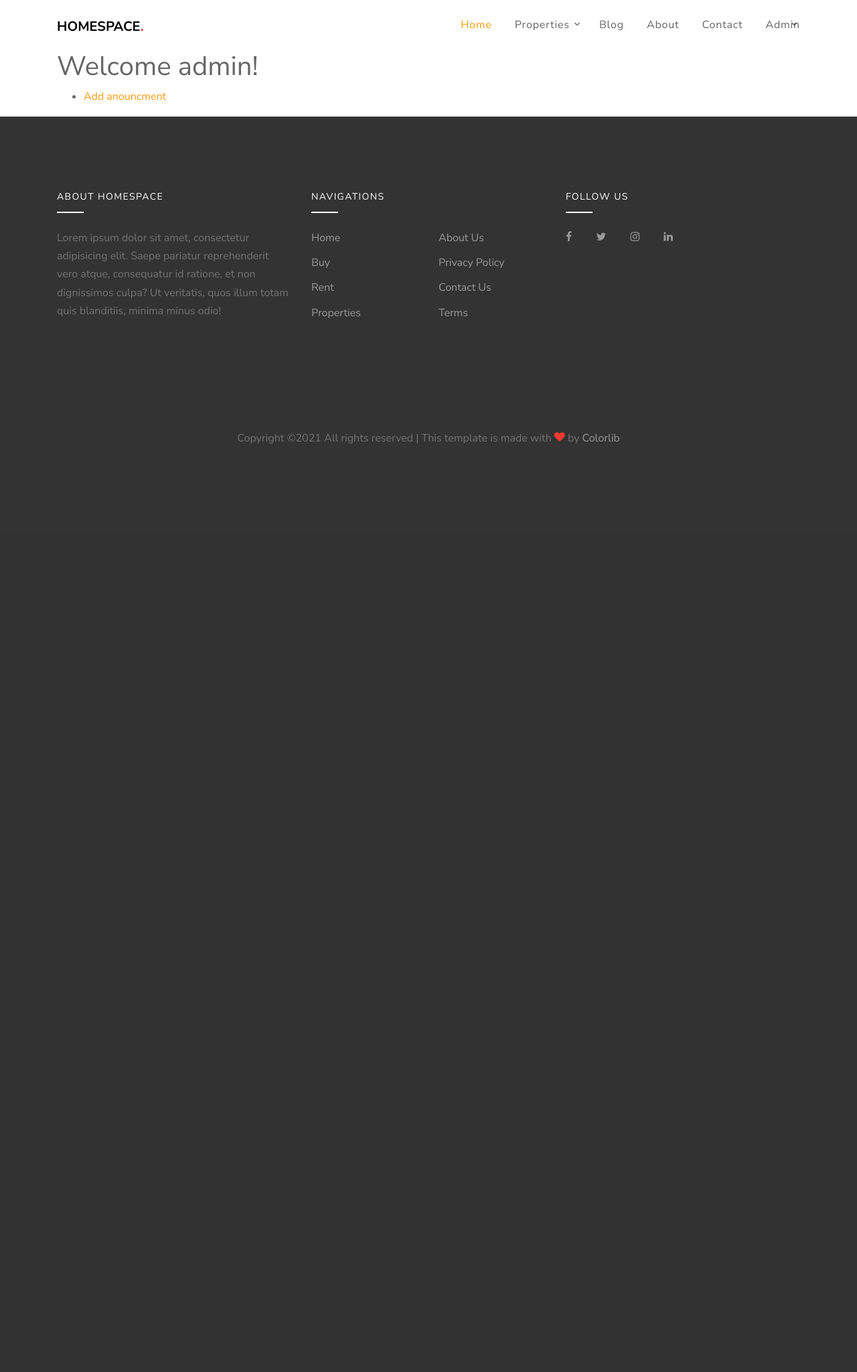
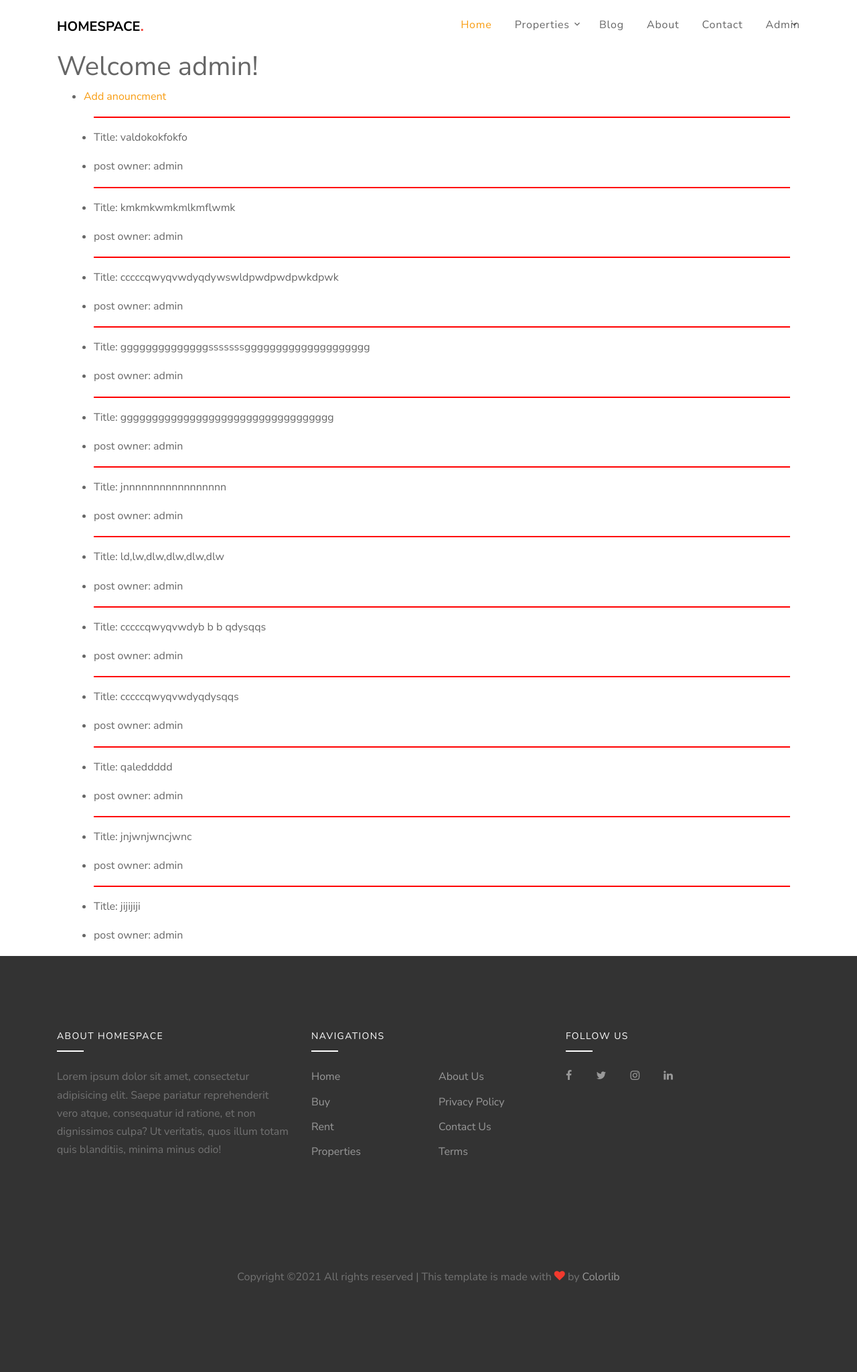
Before and after one commit to AsliddinTuxtasinov/HomeSpace, a Django app: page /users/user_page/ in a window 1280 px wide; the page is wider, and only the part inside the window is pictured. Shown: the part 35-2083 px from the top of that part at 67% size. Before the commit the page ends 697 px from the top of that part, so only its background shows below. Run offline with Django 3.2, Linux system fonts and the light colour scheme; a user stored in the database is signed in; data comes from the database, SQL or seed files in the repository; both versions use the stored data as it was after the commit; some libraries are stand-ins or nearby versions; some web fonts are replaced.

Commit message:
create post view's error fixed

```diff
--- a/templates/profilePage/user_page.html
+++ b/templates/profilePage/user_page.html
@@ -11,7 +11,16 @@
         <div class="content-header">
             <h1>Welcome {{user.username}}!</h1>
             <ul>
-                <li><a href="{% url 'crate_post' %}">Add anouncment</a></li>
+                <li><a href="{% url 'create_post' %}">Add anouncment</a></li>
+            </ul>
+        </div>
+        <div class="container">
+            <ul>
+                {% for post in posts %}
+                    <hr style="border:1px solid red;">
+                    <li><p>Title: {{ post.title }}</p></li>
+                    <li>post owner: {{ post.owner }}</li>
+                {% endfor %}
             </ul>
         </div>
     {% else %}
--- a/users/admin.py
+++ b/users/admin.py
@@ -1,13 +1,13 @@
 from django.contrib import admin
 from django.contrib.auth.admin import UserAdmin
 
-from .forms import CostumeUserCrateForm, CostumeUserChangeForm
+from .forms import CostumeUserCreateForm, CostumeUserChangeForm
 from .models import CustomUser
 
 # Register your models here.
 @admin.register(CustomUser)
 class CostumUserAdmin(UserAdmin):
-    add_form = CostumeUserCrateForm
+    add_form = CostumeUserCreateForm
     form = CostumeUserChangeForm
     model = CustomUser
     list_display = ('username', 'email', 'first_name', 'last_name', 'telefon_number' ,'is_staff')
--- a/users/urls.py
+++ b/users/urls.py
@@ -1,6 +1,6 @@
 from django.urls import path
 from django.contrib.auth import views as auth_views
-from .views import SignUpView, UserEditView ,UserPageView, PostCrateView
+from .views import SignUpView, UserEditView ,UserPageView, PostCreateView
 
 urlpatterns = [
     path('signup/', SignUpView.as_view(), name='signup'),
@@ -10,5 +10,5 @@ urlpatterns = [
     )),
 
     path('user_page/', UserPageView.as_view(), name='user_page'),
-    path('crate_post/', PostCrateView.as_view(), name='crate_post'),
+    path('create_post/', PostCreateView.as_view(), name='create_post'),
 ]
--- a/users/views.py
+++ b/users/views.py
@@ -1,25 +1,44 @@
+# from django.shortcuts import render, redirect  # second way for create post
 from django.urls import reverse_lazy
-from django.views.generic import UpdateView, ListView, CreateView
+from django.views.generic import UpdateView, ListView, CreateView, View
 
-from .forms import CostumeUserCrateForm, CostumeUserChangeForm, PostCrateForm
+from .forms import CostumeUserCreateForm, CostumeUserChangeForm, PostCreateForm
 from main.models import Posts
 
 
-class PostCrateView(CreateView):
-    model = Posts
-    form_class = PostCrateForm
-    template_name = 'blog/crate_post.html'
-    # fields = '__all__'
-    success_url = reverse_lazy('user_page')
+# first way for create post
+class PostCreateView(CreateView):
+    form_class = PostCreateForm
+    template_name = 'blog/create_post.html'
+    success_url = reverse_lazy("user_page")
 
-    # def form_valid(self, form):
-    #     form.owner = self.request.user
-    #     return super().form_valid(form)
 
+    def form_valid(self,form):
+        self.object = form.save(commit=False)
+        form.instance.owner = self.request.user
+        return super().form_valid(form)
+
+# second way for create post
+# class PostCreateView(View):
+#     form_class = PostCreateForm
+#     template_name = 'blog/create_post.html'
+#
+#     def get(self, request, *args, **kwargs):
+#         form = self.form_class()
+#         return render(request, self.template_name, {'form': form})
+#
+#     def post(self, request, *args, **kwargs):
+#         form = self.form_class(data=request.POST)
+#         if form.is_valid():
+#             qs = form.save(commit=False)
+#             qs.owner = self.request.user
+#             qs.save()
+#             return redirect('user_page')
+#         return render(request, self.template_name, {'form': form})
 
 
 class SignUpView(CreateView):
-    form_class = CostumeUserCrateForm
+    form_class = CostumeUserCreateForm
     success_url = reverse_lazy('login')
     template_name = 'registration/signup.html'
 
@@ -36,3 +55,7 @@ class UserPageView(ListView):
     model = Posts
     context_object_name = 'posts'
     template_name = 'profilePage/user_page.html'
+
+    def get_queryset(self):
+        queryset = self.model._default_manager.filter(owner=self.request.user)
+        return queryset
```
Also changed, not shown: users/forms.py (+7 -6 lines), db.sqlite3, templates/blog/create_post.html (renamed from templates/blog/crate_post.html).
